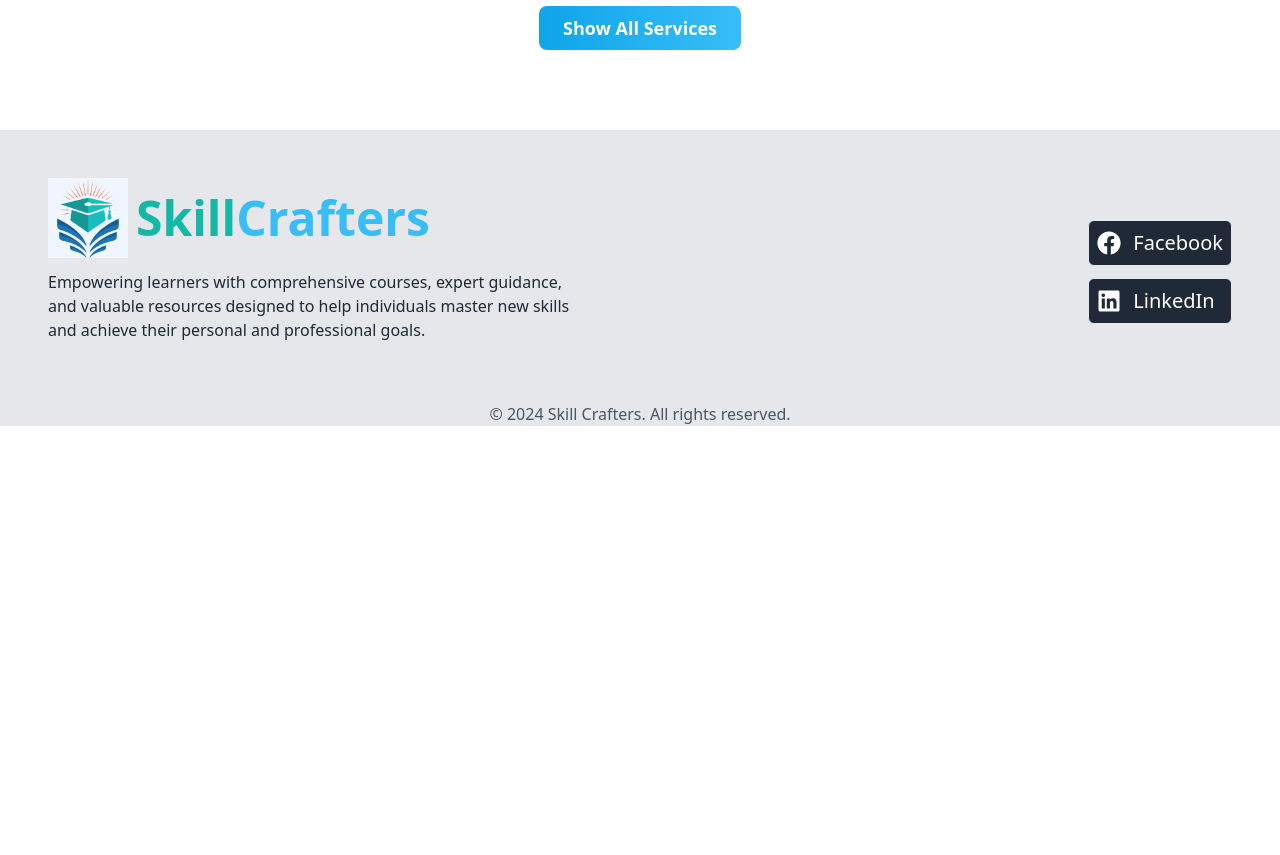
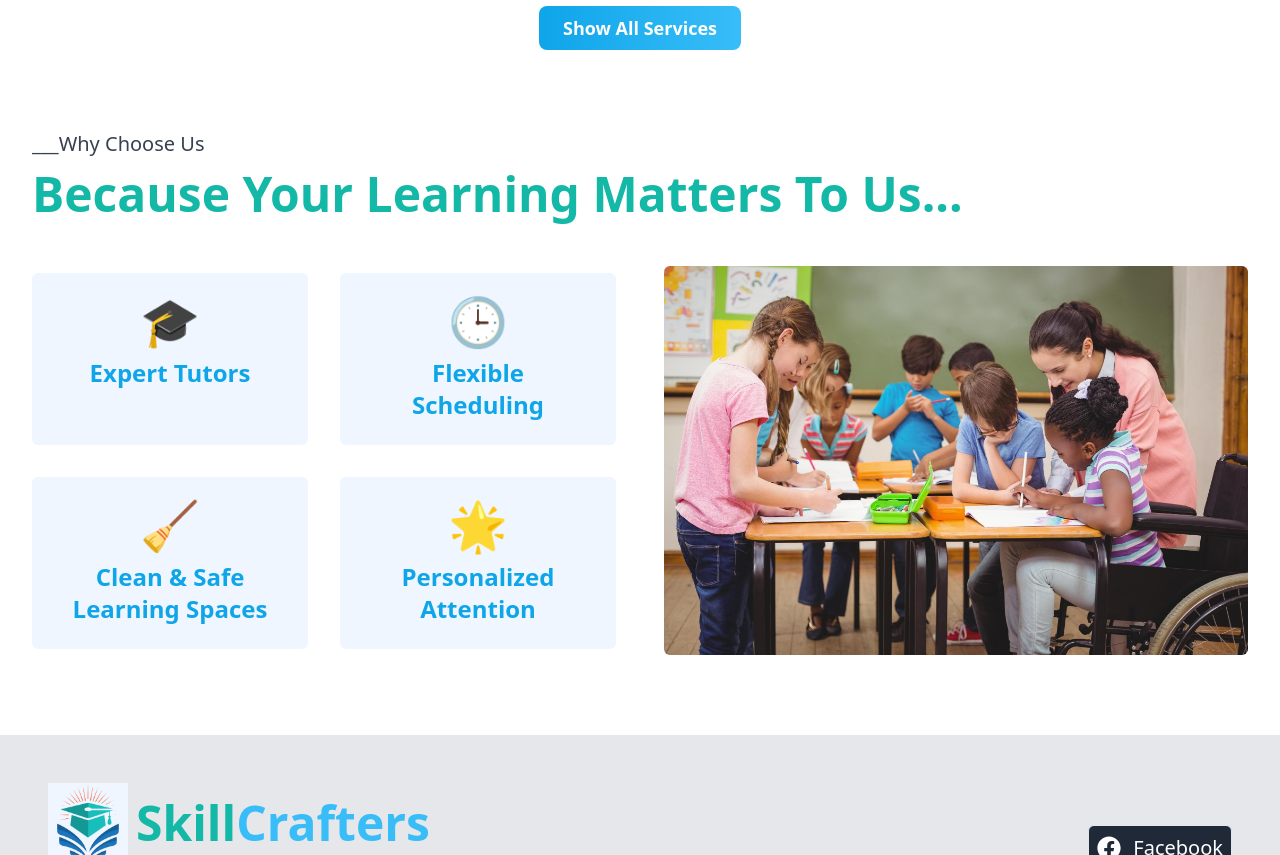
Before and after one commit to Ashiqur1819/Skill-Crafters-Client-Side, a React (Vite) app: page / in a window 1280 px wide. Shown: the part 920-1775 px from the top of the page. Before the commit the page ends 1346 px from the top, so only its background shows below. Built offline with nearby package versions, Linux system fonts and the light colour scheme; no server answers.

Commit message:
Added choose us section

```diff
--- /dev/null
+++ b/src/components/ChooseUs.jsx
@@ -0,0 +1,45 @@
+import chooseImg from "../assets/choose.jpg"
+
+const ChooseUs = () => {
+    return (
+      <div>
+        <h3 className="text-xl text-gray-700 font-medium">___Why Choose Us</h3>
+        <h2 className="text-2xl md:text-3xl lg:text-5xl font-bold text-teal-500 capitalize mt-3">
+          Because your learning matters to us...
+        </h2>
+        <div className="flex items-center gap-12 mt-12">
+          <div className="grid grid-cols-2 gap-8 flex-1">
+            <div className="bg-blue-50 p-6 text-center rounded-md">
+              <h2 className="text-5xl">🎓</h2>
+              <p className="text-2xl text-sky-500 font-semibold mt-3">
+                Expert Tutors
+              </p>
+            </div>
+            <div className="bg-blue-50 p-6 text-center rounded-md">
+              <h2 className="text-5xl">🕒</h2>
+              <p className="text-2xl text-sky-500 font-semibold mt-3">
+                Flexible Scheduling
+              </p>
+            </div>
+            <div className="bg-blue-50 p-6 text-center rounded-md">
+              <h2 className="text-5xl">🧹</h2>
+              <p className="text-2xl text-sky-500 font-semibold mt-3">
+                Clean & Safe Learning Spaces
+              </p>
+            </div>
+            <div className="bg-blue-50 p-6 text-center rounded-md">
+              <h2 className="text-5xl">🌟</h2>
+              <p className="text-2xl text-sky-500 font-semibold mt-3">
+                Personalized Attention
+              </p>
+            </div>
+          </div>
+          <div className="flex-1">
+            <img src={chooseImg} className="w-full rounded-md" alt="" />
+          </div>
+        </div>
+      </div>
+    );
+};
+
+export default ChooseUs;
--- a/src/pages/Home.jsx
+++ b/src/pages/Home.jsx
@@ -2,6 +2,7 @@ import React from 'react';
 import Slider from '../components/Slider';
 import PopularServices from '../components/PopularServices';
 import { Helmet } from 'react-helmet-async';
+import ChooseUs from '../components/ChooseUs';
 
 const Home = () => {
     return (
@@ -13,7 +14,12 @@ const Home = () => {
           <Slider></Slider>
         </div>
         <div className="mt-20 max-w-7xl mx-auto px:4 md:px-6 lg:px-8">
-          <PopularServices></PopularServices>
+          <div>
+            <PopularServices></PopularServices>
+          </div>
+          <div className='mt-20'>
+            <ChooseUs></ChooseUs>
+          </div>
         </div>
       </div>
     );
```
Also changed, not shown: src/assets/choose.jpg (added).
